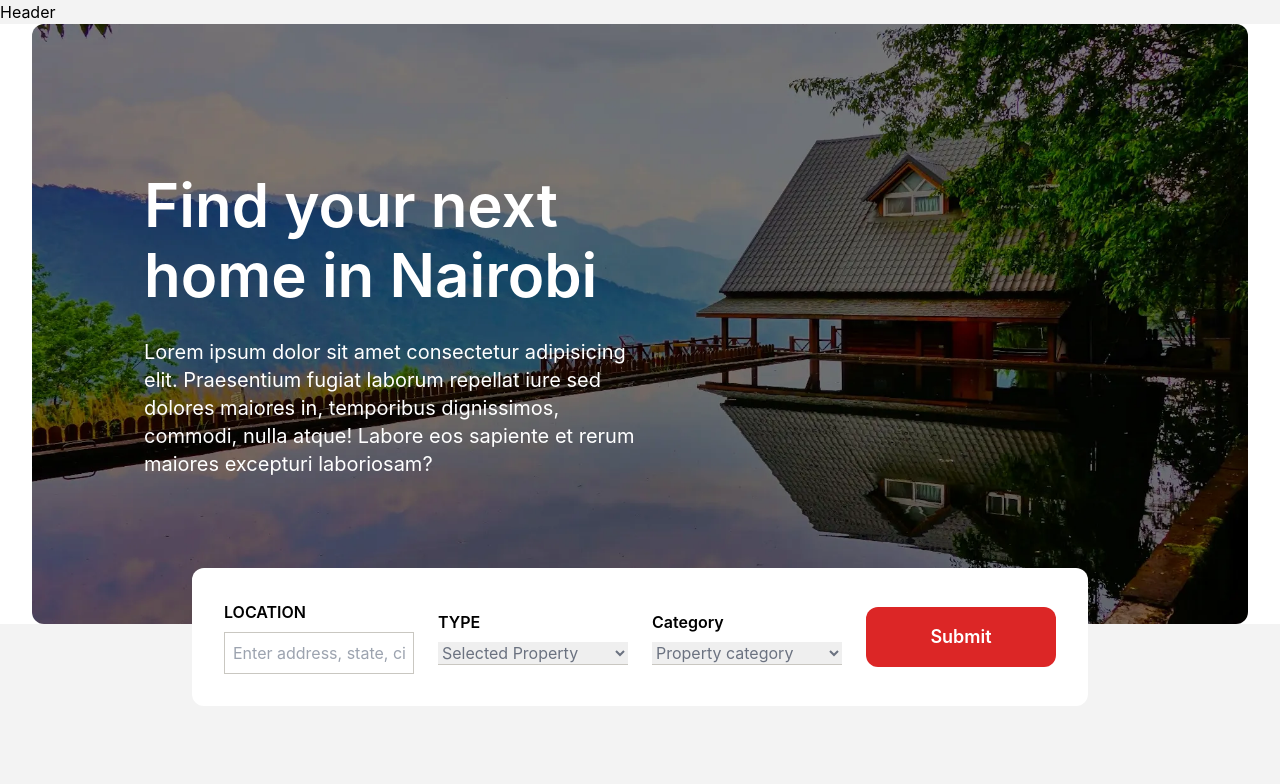
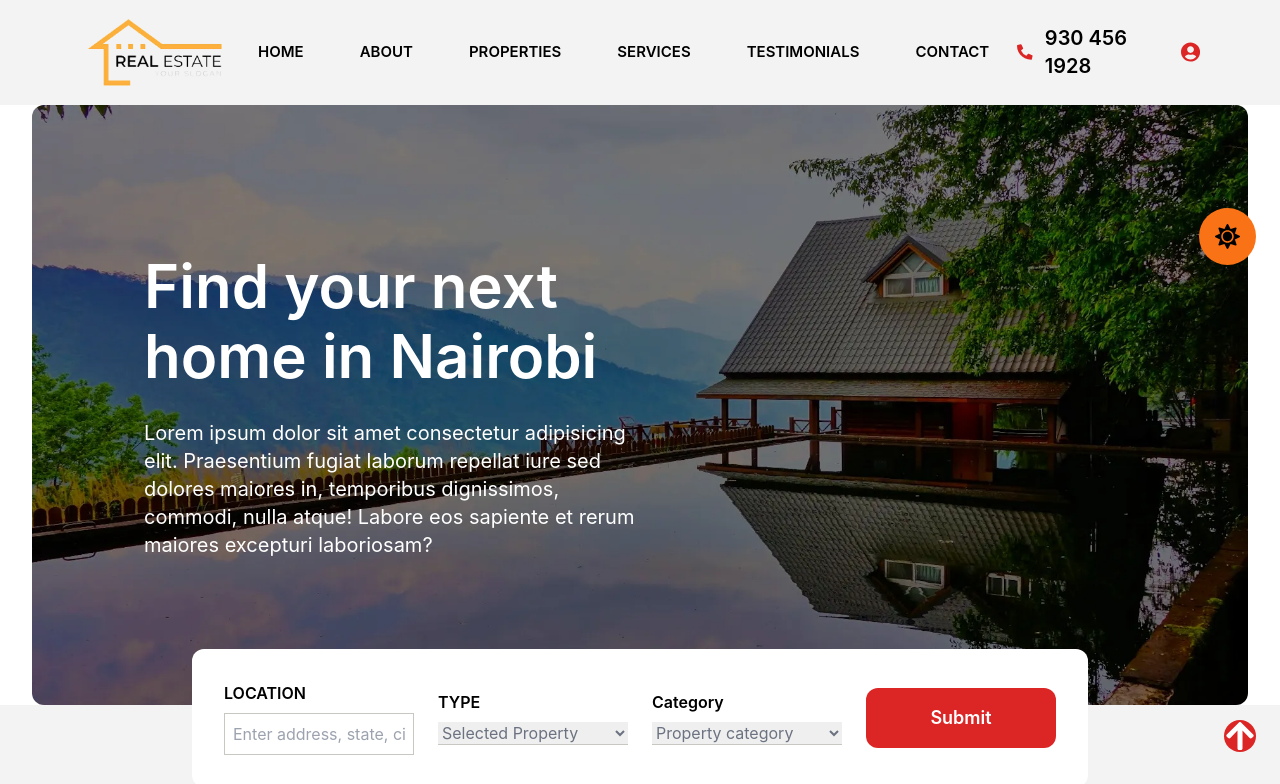
Before and after one commit to m11toh/Digi-estate, a React (Vite) app: page / in a window 1280 px wide. Shown: the top 784 px of the page. Built offline with nearby package versions, Linux system fonts and the light colour scheme.

Commit message:
updated header and did all the finishes

```diff
--- a/src/components/Footer.jsx
+++ b/src/components/Footer.jsx
@@ -1,8 +1,91 @@
 import React from 'react'
+import { FaInstagram, FaTwitter, FaYoutube, FaBuilding, FaFacebookF, FaMobile, FaFax, FaMoon, FaArrowUp, FaSun } from 'react-icons/fa'
+import { Link } from 'react-scroll'
+import { IoMdMail } from 'react-icons/io'
+import prop7 from '../assets/images/prop7.jpg'
+import prop8 from '../assets/images/prop8.jpg'
+import { useDarkMode } from './DarkModeContext'
 
 const Footer = () => {
+
+  const { darkMode, toggleDarkMode } = useDarkMode();
+
   return (
-    <div>Footer</div>
+    <>
+      <footer className={`${darkMode ? 'dark: bg-black' : 'light bg-gray-800'} w-full m-auto lg:px-20 px-10 py-20 grid lg:grid-cols-3 grid-cols-1 justify-center items-start lg:gap-20 gap-10`}>
+        <div className='flex flex-col justify-center items-start gap-5'>
+          <h1 className='text-white text-2xl font-semibold'>About Us </h1>
+          <p className='text-slate-200 text-justify'>Lorem, ipsum dolor sit amet consectetur adipisicing elit. Eaque et ratione laudantium saepe non perferendis aspernatur consectetur? Dolor, exercitationem aut excepturi, necessitatibus veritatis eligendi nihil, fuga architecto eveniet autem sequi.</p>
+          <div id='social-icons' className=' justify-start items-center gap-4 flex mt-4'>
+            <div className='p-3 rounded-xl bg-white hover:bg-red-600 hover:text-white cursor-pointer transform hover:scale-110 transition-transform duration-300'>
+              <FaFacebookF className='size-6'/>
+            </div>
+            <div className='p-3 rounded-xl bg-white hover:bg-red-600 hover:text-white cursor-pointer transform hover:scale-110 transition-transform duration-300'>
+              <FaInstagram className='size-6'/>
+            </div>
+            <div className='p-3 rounded-xl bg-white hover:bg-red-600 hover:text-white cursor-pointer transform hover:scale-110 transition-transform duration-300'>
+              <FaYoutube className='size-6'/>
+            </div>
+            <div className='p-3 rounded-xl bg-white hover:bg-red-600 hover:text-white cursor-pointer transform hover:scale-110 transition-transform duration-300'>
+              <FaTwitter className='size-6'/>
+            </div>
+          </div>
+          <h1 className='text-white mt-8 '>Copyright Real Estate, All Rights reserved </h1>
+        </div>
+
+        <div className='flex flex-col justify-center items-start gap-5'>
+          <h1 className='text-white text-2xl font-semibold'> Contact Us</h1>
+          <div className='flex justify-center items-center gap-3'>
+            <FaBuilding  className='size-5 text-white '/>
+            <p className=' text-slate-200'>Lorem ipsum dolor sit amet consectetur, adipisicing elit. Iure </p>
+          </div>
+          <div className='flex justify-center items-center gap-3'>
+            <FaMobile  className='size-5 text-white '/>
+            <p className=' text-slate-200'> + 984 2904 0290</p>
+          </div>
+          <div className='flex justify-center items-center gap-3'>
+            <FaFax  className='size-5 text-white '/>
+            <p className=' text-slate-200'> 79363 93849 </p>
+          </div>
+          <div className='flex justify-center items-center gap-3'>
+            <IoMdMail  className='size-5 text-white '/>
+            <p className=' text-slate-200'> realEst@gmail.com</p>
+          </div>
+        </div>
+
+        <div className='flex flex-col justify-center items-start gap-5'>
+          <h1 className='text-white font-semibold text-2xl'>Latest Properties</h1>
+          <div className=' flex justify-center items-center gap-4'>
+              <img src={prop7} alt='' className='w-[120px] transform hover:scale-150 cursor-pointer transition-transform duration-300'/>
+              <div>
+                <h1 className='text-lg text-white '>Villa with amazing view</h1>
+                <p className=' text-slate-400'>$287.89</p>
+              </div>
+          </div>
+          <div className=' flex justify-center items-center gap-4'>
+              <img src={prop8} alt='' className='w-[120px] transform hover:scale-150 cursor-pointer transition-transform duration-300'/>
+              <div>
+                <h1 className='text-lg text-white '>Smart view from the beach</h1>
+                <p className=' text-slate-400'>$587.89</p>
+              </div>
+          </div>
+        </div>
+      </footer>
+
+      <div id='icon-box' className='fixed bg-red-600 rounded-full hover:bg-black cursor-pointer lg:bottom-12 bottom-6 right-6 '>
+        <Link to='hero' spy={true} offset={-100} smooth={true} duration={500}>
+          <FaArrowUp className='size-8  text-white'/>
+        </Link>
+      </div>
+
+      <div className=''>
+        <button onClick={toggleDarkMode} className='flex rounded-full items-center p-4 bg-orange-500 fixed lg:top-52 right-6 top-6'>
+          {darkMode ? <FaMoon size={25} className='text-black' /> : <FaSun size={25} className='text-black' />}
+        </button>
+      </div>
+    </>
+
+
   )
 }
 
--- a/src/components/Header.jsx
+++ b/src/components/Header.jsx
@@ -1,8 +1,84 @@
-import React from 'react'
+import React, { useState } from 'react'
+import { Link } from 'react-scroll'
+import { FaXmark, FaBars } from 'react-icons/fa6'
+import logo from '../assets/images/logo.png'
+import { useDarkMode } from './DarkModeContext'
+import { FaPhoneAlt, FaUserCircle } from 'react-icons/fa'
 
 const Header = () => {
+  const { darkMode, toggleDarkMode } = useDarkMode();
+
+  const [isMenuOpen, setIsMenuOpen] = useState(false);
+
+  const toggleMenu = () => {
+    setIsMenuOpen(!isMenuOpen);
+  }
+
+  const closeMenu = () => {
+    setIsMenuOpen(false);
+  }
+
+  const navItems = [
+    {
+      link: 'Home', path: 'home'
+    },
+    {
+      link: 'About', path: 'about'
+    },
+    {
+      link: 'Properties', path: 'properties'
+    },
+    {
+      link: 'Services', path: 'services'
+    },
+    {
+      link: 'Testimonials', path: 'testimonials'
+    },
+    {
+      link: 'Contact', path: 'contact'
+    },
+  ]
+
+
   return (
-    <div>Header</div>
+   <nav className={`${darkMode ? 'dark bg-black': 'light bg-[#f3f3f3]'} flex justify-between items-center gap-4 lg:px-20 px-4 py-3 sticky top-0 z-30`}>
+    <img src={logo} alt='company logo' className='lg:w-[150px] w-[120px] dark:invert' />
+
+    <ul className='lg:flex justify-center items-center gap-8 hidden'>
+      { navItems.map(({ link, path}) => (
+        <Link key={path} className='text-black text-[15px] uppercase font-semibold cursor-pointer px-3 py-2 dark:text-white rounded-lg hover:bg-red-600 hover:text-white ' to={path} spy={true} offset={-100} smooth={true}>{link}</Link>
+
+      ))}
+    </ul>
+
+    { /* Mobile menu */}
+
+    <div className=' flex justify-center items-center lg:hidden' onClick={toggleMenu}>
+      <div>
+        {isMenuOpen ? < FaXmark className='text-black dark:text-white text-2xl cursor-pointer '/> : <FaBars className='text-black dark:text-white text-2xl cursor-pointer'/>}
+      </div>
+    </div>
+
+    <div className={`${isMenuOpen ? 'flex' : 'hidden'} w-full h-fit bg-slate-800 p-4 absolute top-[80px] left-0 `} onClick={closeMenu}>
+      <ul className='flex flex-col justify-center items-center gap-2 w-full'>
+        { navItems.map(({ link, path}) => (
+          <Link key={path} className='text-white text-[15px] uppercase font-semibold cursor-pointer p-3 px-3 py-2 dark:text-white rounded-lg hover:bg-red-600 hover:text-white ' to={path} spy={true} offset={-100} smooth={true}>{link}</Link>
+
+        ))}
+
+      </ul>
+    </div>
+
+    <div className='flex justify-center items-center lg:gap-8 gap-2'>
+      <div className='flex justify-center items-center lg:gap-3 gap-1'>
+        <FaPhoneAlt className=' size-5 text-red-600 '/>
+        <h1 className='lg:text-xl text-sm text-black dark:text-white font-semibold'>930 456 1928</h1>
+      </div>
+      <FaUserCircle className='size-6 text-red-600' />
+
+    </div>
+
+   </nav>
   )
 }
 
--- a/src/sections/Contact.jsx
+++ b/src/sections/Contact.jsx
@@ -24,7 +24,7 @@ const Contact = () => {
       <section id='contact' className={`${darkMode ? 'dark bg-gray-800' : 'light bg-red-100'} lg:w-[95%] w-full h-fit rounded-xl grid lg:grid-cols-2 grid-cols-1 justify-center items-center lg:px-36 py-20 gap-10 m-auto`}>
 
         <div data-aos='zoom-in' className='bg-white dark:bg-black p-10 flex flex-col justify-center items-start gap-4 rounded-xl'>
-          <h1 className='text-2xl text-black font-semibold' >Send us a message today</h1>
+          <h1 className='text-2xl text-black font-semibold dark:text-white' >Send us a message today</h1>
           <input type='text' placeholder='Enter your full name here' className='w-full px-6 py-3 border-2 rounded-xl border-gray-200'/>
           <input type='text' placeholder='Enter your valid email' className='w-full px-6 py-3 border-2 rounded-xl border-gray-200'/>
           <input type='text' placeholder='Enter your valid mobile number' className='w-full px-6 py-3 border-2 rounded-xl border-gray-200'/>
--- a/src/sections/PopularAreas.jsx
+++ b/src/sections/PopularAreas.jsx
@@ -46,15 +46,15 @@ const PopularAreas = () => {
         <div id='bottom' className='w-full grid lg:grid-cols-3 grid-cols-1 lg:justify-center justify-start items-center gap-6'>
           <div data-aos="fade-right" data-aos-delay="200" className='flex justify-center lg:items-center gap-8 w-full'>
             <h1 className='text-black text-7xl font-semibold dark:text-white'>5k</h1>
-            <h1>ACTIVE <br /> LISTINGS </h1>
+            <h1 className='dark:text-white'>ACTIVE <br /> LISTINGS </h1>
           </div>
           <div data-aos="fade-right" data-aos-delay="200" className='flex justify-center lg:items-center gap-8 w-full'>
             <h1 className='text-black text-7xl font-semibold dark:text-white'>5k</h1>
-            <h1>ACTIVE <br /> LISTINGS </h1>
+            <h1 className='dark:text-white'>ACTIVE <br /> LISTINGS </h1>
           </div>
           <div data-aos="fade-right" data-aos-delay="200" className='flex justify-center lg:items-center gap-8 w-full'>
             <h1 className='text-black text-7xl font-semibold dark:text-white'>5k</h1>
-            <h1>ACTIVE <br /> LISTINGS </h1>
+            <h1 className='dark:text-white'>ACTIVE <br /> LISTINGS </h1>
           </div>
 
         </div>
--- a/src/sections/Properties.jsx
+++ b/src/sections/Properties.jsx
@@ -21,12 +21,12 @@ const { darkMode, toggleDarkmode } = useDarkMode();
 
   return (
 
-    <div className={`${darkMode ? 'dark:bg-black' : 'light: bg-transparent'}`}>
+    <div className={`${darkMode ? 'dark: bg-black' : 'light: bg-transparent'}`}>
       <section id='properties' className='lg:w-[90%] m-auto lg:px-20 px-6 py-20 w-full flex flex-col justify-center items-start gap-10'>
 
         <div className=' flex flex-col justify bg-center items-start gap-4'>
           <h1 data-aos='zoom-out' className='text-red-500  dark:text-white '>PROPERTIES</h1>
-          <h1 data-aos='zoom-in' className='text-black text-4xl font-semibold dark:text-white'>Explore the latest</h1>
+          <h1 data-aos='zoom-in' className='text-4xl font-semibold dark: text-slate-900 dark:text-white'>Explore the latest</h1>
         </div>
 
         {/* properties grid start from here */}
```
